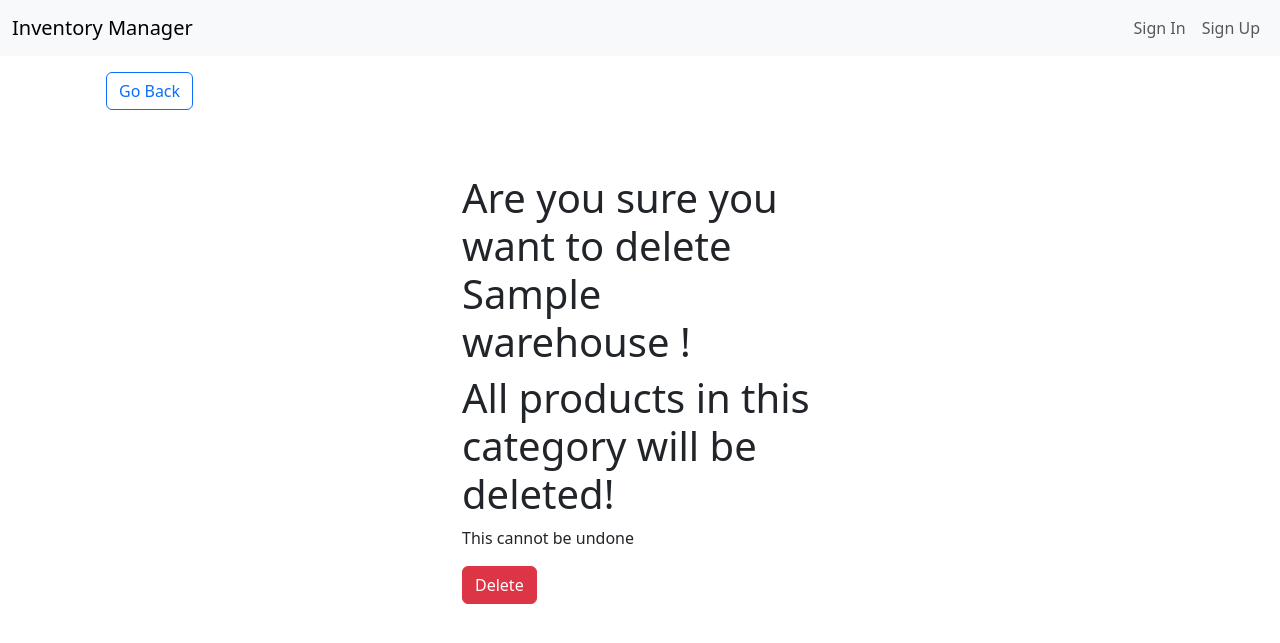
After one commit to recinan/inventeru_project, a Django app: a page that uses inventory_management_con/templates/warehouse_man/delete_warehouse.html in a window 1280 px wide. The commit adds this page. Shown: the top 643 px of the page. Run offline with Django 5.2, Linux system fonts and the light colour scheme; tables that the repository leaves empty hold one stand-in row (values such as "Sample post").

Commit message:
delete warehouse added

```diff
--- /dev/null
+++ b/inventory_management_con/templates/warehouse_man/delete_warehouse.html
@@ -0,0 +1,23 @@
+{% extends "partials/_base.html" %}
+{% block content %}
+    <div>
+        <button onclick="goBack()" class="btn btn-outline-primary my-3 mx-4">Go Back</button>
+        <div class="row">
+            <form method='POST' class="col-sm-11 col-md-4 mx-auto mt-5">
+                {% csrf_token %}
+                <h1 class="fw-light">Are you sure you want to delete {{warehouse.warehouse_name}} !</h1>
+                <h1 class="fw-light">All products in this category will be deleted!</h1>
+                <p class="fw-light">This cannot be undone</p>
+                <div>
+                    <button class="btn btn-danger">Delete</button>
+                </div>
+            </form>
+        </div>
+    </div>
+
+    <script>
+        function goBack() {
+            window.history.back();
+        }
+    </script>
+{% endblock content %}
--- a/inventory_management_con/templates/warehouse_man/list_warehouse.html
+++ b/inventory_management_con/templates/warehouse_man/list_warehouse.html
@@ -28,6 +28,7 @@
                         <a href="{% url 'list-item' warehouse.slug %}" class="btn btn-primary mb-2">Products</a>
                         <a href="{% url 'add-category-warehouse' warehouse.slug %}" class="btn btn-primary mb-2">Add Category</a>
                         <a href="{% url 'warehouse-detail' warehouse.slug %}" class="btn btn-outline-primary mb-2">Warehouse Info</a>
+                        <a href="{% url 'delete-warehouse' warehouse.slug %}" class="btn btn-outline-primary mb-2">Delete</a>
                     </div>
                 </div>
             </div>
--- a/inventory_management_con/warehouse_man/urls.py
+++ b/inventory_management_con/warehouse_man/urls.py
@@ -4,6 +4,7 @@ from . import views
 urlpatterns = [
     path('list-warehouse',views.list_warehouse, name='list-warehouse'),
     path('add-warehouse',views.add_warehouse,name='add-warehouse'),
+    path('delete-warehouse<slug:warehouse_slug>',views.delete_warehouse, name='delete-warehouse'),
     path('edit-warehouse/<slug:warehouse_slug>',views.edit_warehouse,name='edit-warehouse'),
     path('warehouse-detail/<slug:warehouse_slug>',views.warehouse_detail,name='warehouse-detail'),
     path('warehouse-detail-pdf/<slug:warehouse_slug>',views.warehouse_detail_pdf,name='warehouse-detail-pdf'),
--- a/inventory_management_con/warehouse_man/views.py
+++ b/inventory_management_con/warehouse_man/views.py
@@ -203,3 +203,14 @@ def warehouse_detail_pdf(request, warehouse_slug, category_slug=None):
     buf.seek(0)
     filename = f'{warehouse.warehouse_name}.pdf'
     return FileResponse(buf, as_attachment=True, filename=filename)
+
+def delete_warehouse(request, warehouse_slug):
+    item = get_object_or_404(Warehouse, slug=warehouse_slug)
+    if request.method == 'POST':
+        item.delete()
+        return redirect(reverse_lazy('list-warehouse'))
+
+    context = {
+        'warehouse':item
+    }
+    return render(request, 'warehouse_man/delete_warehouse.html',context)
```
